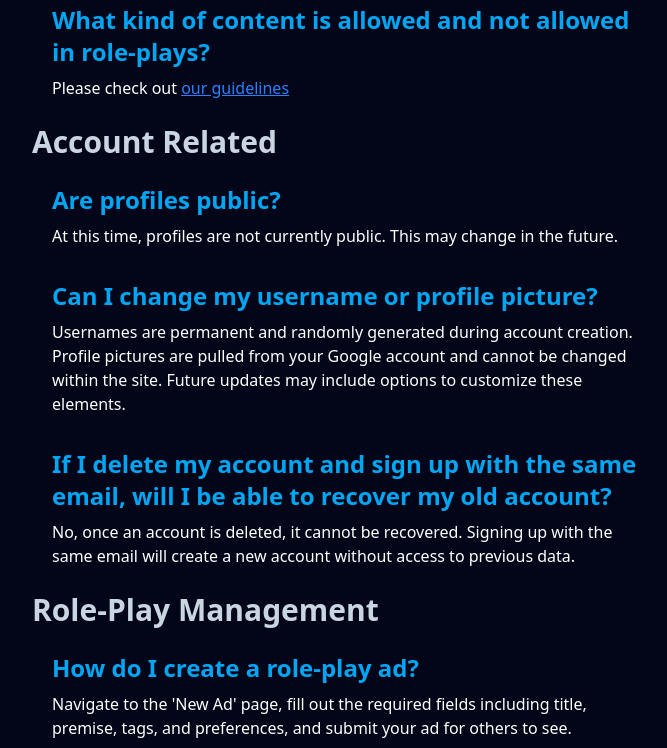
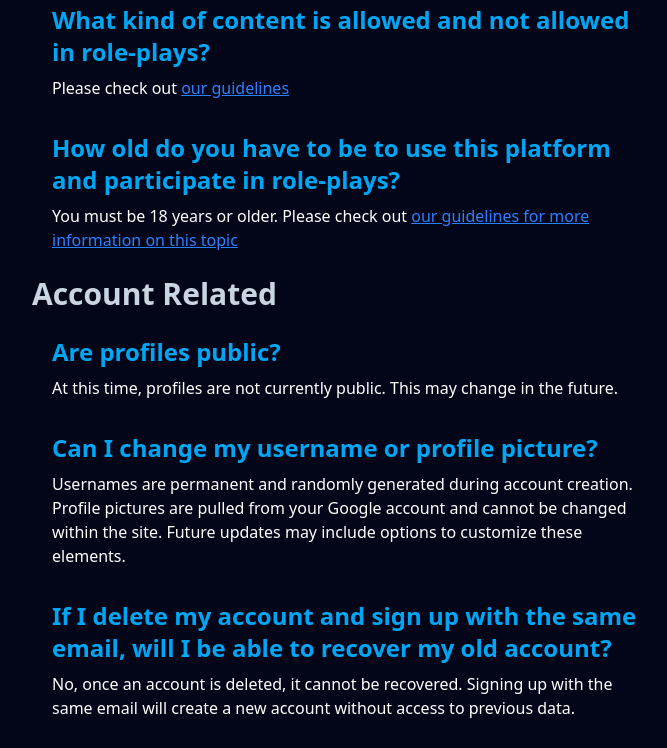
Before and after one commit to Hairum-Qureshi/story-roleplay-app, a React (Vite) app in the folder apps/frontend/: page /faq in a window 1280 px wide. Shown: the part 960-1708 px from the top of the page, without its empty margins (184-851 px from the left). Built offline with nearby package versions, Linux system fonts and the light colour scheme; no server answers.

Commit message:
added a new FAQ

```diff
--- a/apps/frontend/src/pages/FAQ.tsx
+++ b/apps/frontend/src/pages/FAQ.tsx
@@ -60,6 +60,18 @@ export default function FAQ() {
               Please check out{" "}
               <Link to="/guidelines" className="underline text-blue-500">
                 our guidelines
+              </Link>
+            </p>
+          ),
+        },
+        {
+          question:
+            "How old do you have to be to use this platform and participate in role-plays?",
+          answer: (
+            <p>
+              You must be 18 years or older. Please check out{" "}
+              <Link to="/guidelines" className="underline text-blue-500">
+                our guidelines for more information on this topic
               </Link>
             </p>
           ),
```
